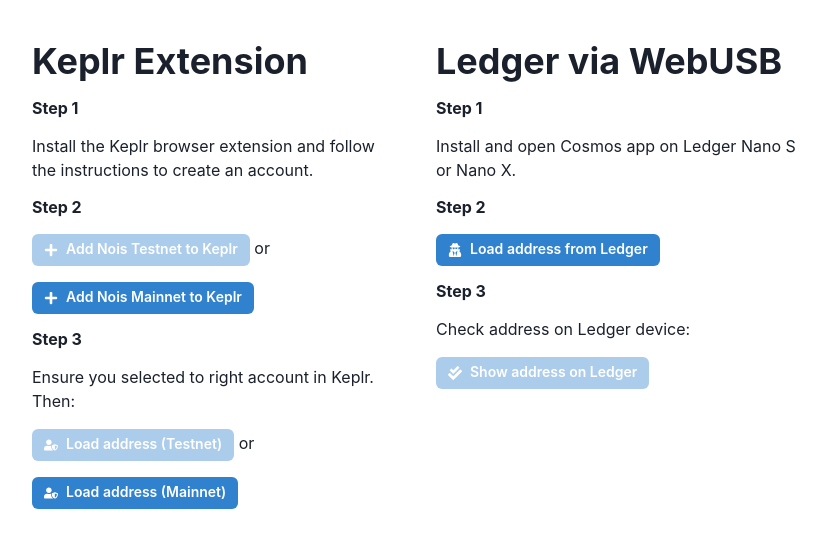
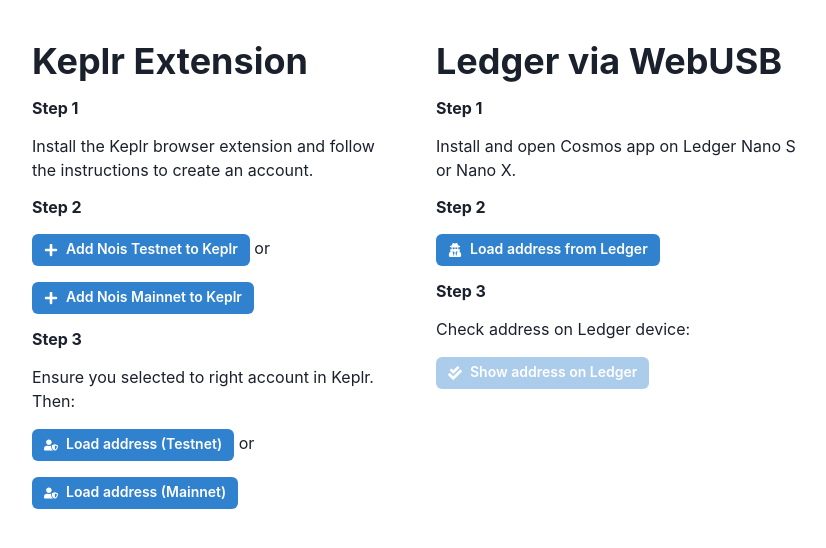
Before and after one commit to noislabs/address-generator, a Next.js app: page / in a window 1280 px wide. Shown: the top 548 px of the page, without its empty margins (224-1050 px from the left). Built offline with nearby package versions, Linux system fonts and the light colour scheme.

Commit message:
Bring back testnet support

```diff
--- a/src/lib/noisConfig.ts
+++ b/src/lib/noisConfig.ts
@@ -3,10 +3,10 @@
 export const addressPrefix = "nois";
 
 export const noisTestnet: ChainInfo = {
-  chainId: "nois-testnet-004",
+  chainId: "nois-testnet-005",
   chainName: "Nois Testnet",
-  rpc: "https://nois-004.rpc.bccnodes.com",
-  rest: "https://nois-004.api.bccnodes.com",
+  rpc: "https://nois-testnet-rpc.polkachu.com:443",
+  rest: "https://nois-testnet-api.polkachu.com:443",
   bip44: {
     coinType: 118,
   },
--- a/src/pages/index.tsx
+++ b/src/pages/index.tsx
@@ -223,7 +223,7 @@
               <Text>
                 <Button
                   leftIcon={testnetInstalled ? <FaCheck /> : <FaPlus />}
-                  isDisabled={true /* Currently no Testnet available */ || testnetInstalled}
+                  isDisabled={testnetInstalled}
                   colorScheme="blue"
                   variant="solid"
                   size="sm"
@@ -252,7 +252,6 @@
                   colorScheme="blue"
                   variant="solid"
                   size="sm"
-                  isDisabled={true /* Currently no Testnet available */}
                   onClick={() => loadAddressFromKeplr("testnet")}
                 >
                   Load address (Testnet)
```
